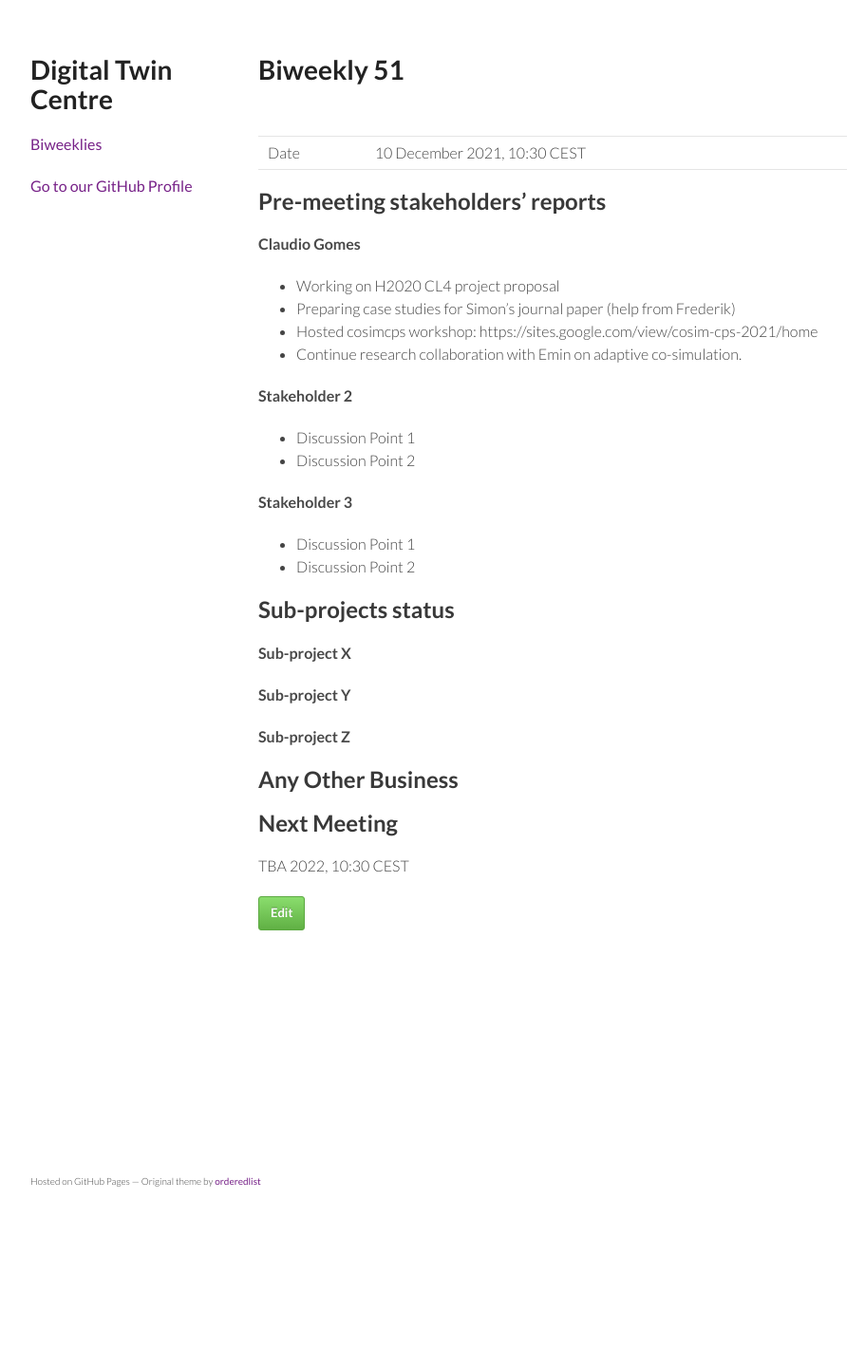
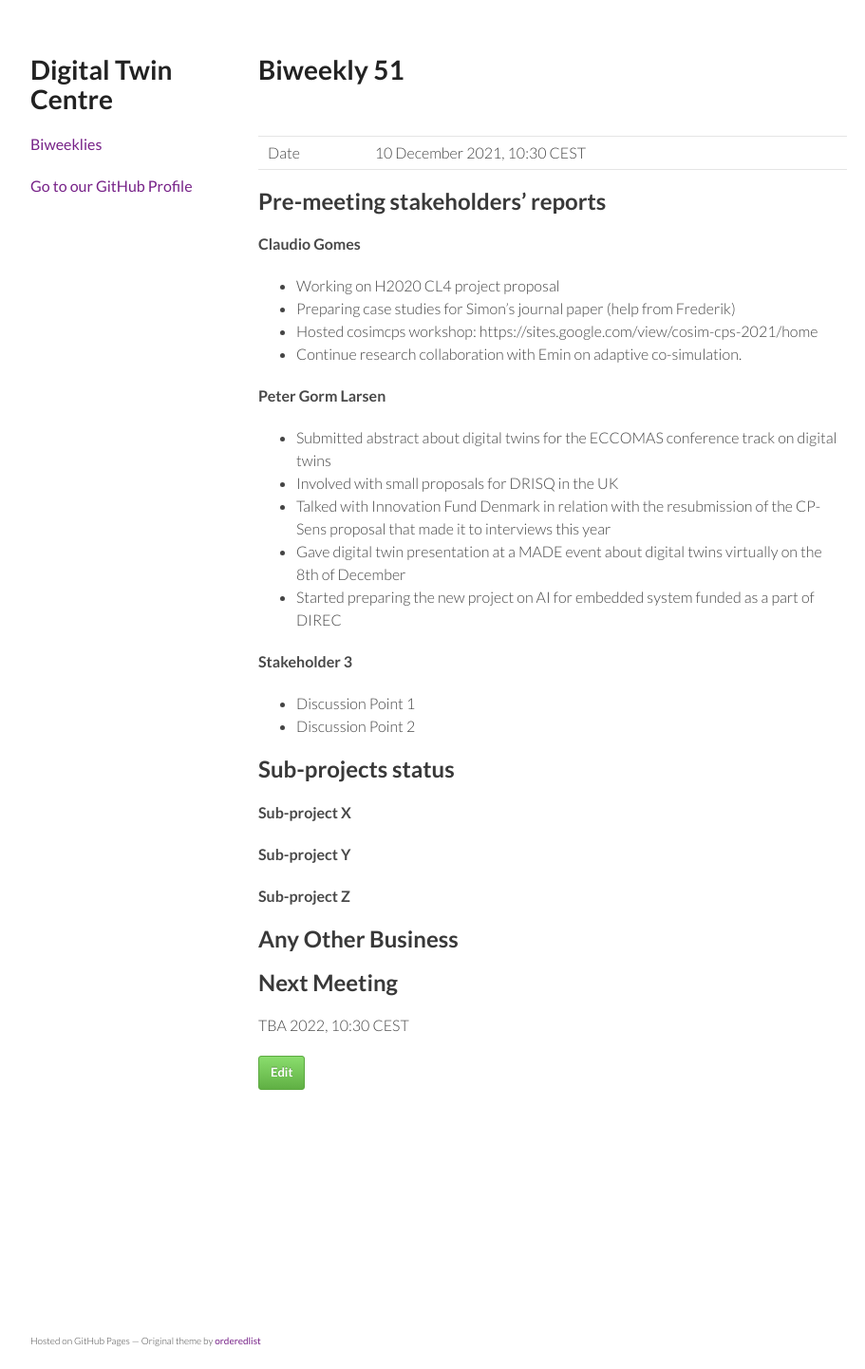
Before and after one commit to digitaltwincentre/digitaltwincentre.github.io, a Jekyll site: the page built from _biweeklies/Biweekly-51.md, in a window 1280 px wide. Shown: the whole page at 95% size, without its empty margins (178-1089 px from the left). Built offline with Jekyll 4.4.1, drawn with Linux system fonts in a browser that asks for light colours; nearby versions of some CDN libraries; before the commit the page ends 1274 px from its top, so only the background shows below that.

Commit message:
Update Biweekly-51.md

```diff
--- a/_biweeklies/Biweekly-51.md
+++ b/_biweeklies/Biweekly-51.md
@@ -26,9 +26,12 @@ date: 10 December 2021, 1030 CEST
 * Hosted cosimcps workshop: https://sites.google.com/view/cosim-cps-2021/home
 * Continue research collaboration with Emin on adaptive co-simulation.
 
-#### Stakeholder 2
-* Discussion Point 1
-* Discussion Point 2
+#### Peter Gorm Larsen
+* Submitted abstract about digital twins for the ECCOMAS conference track on digital twins
+* Involved with small proposals for DRISQ in the UK
+* Talked with Innovation Fund Denmark in relation with the resubmission of the CP-Sens proposal that made it to interviews this year
+* Gave digital twin presentation at a MADE event about digital twins virtually on the 8th of December
+* Started preparing the new project on AI for embedded system funded as a part of DIREC
 
 #### Stakeholder 3
 * Discussion Point 1
```
